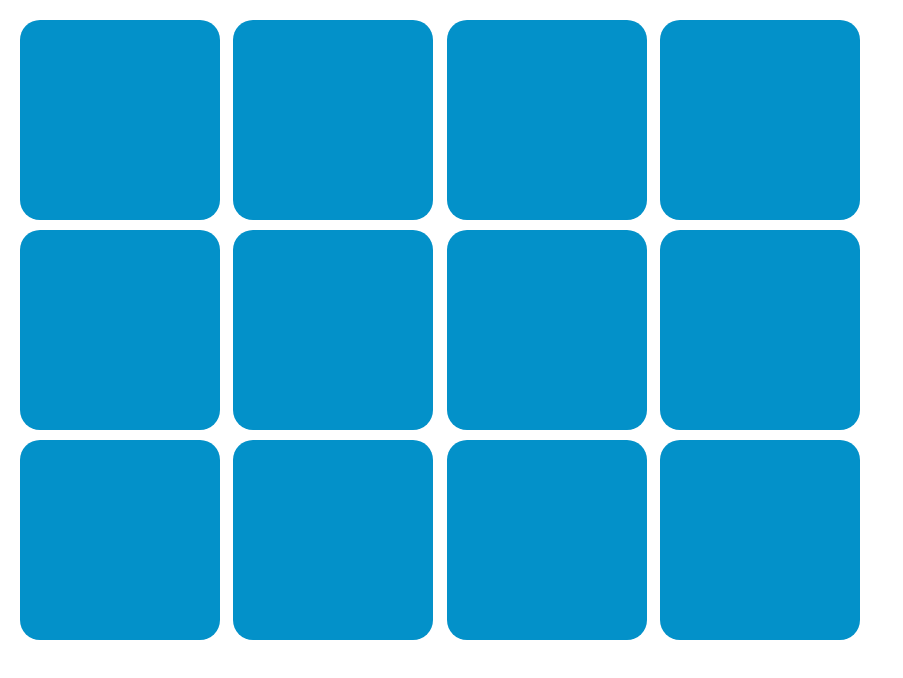
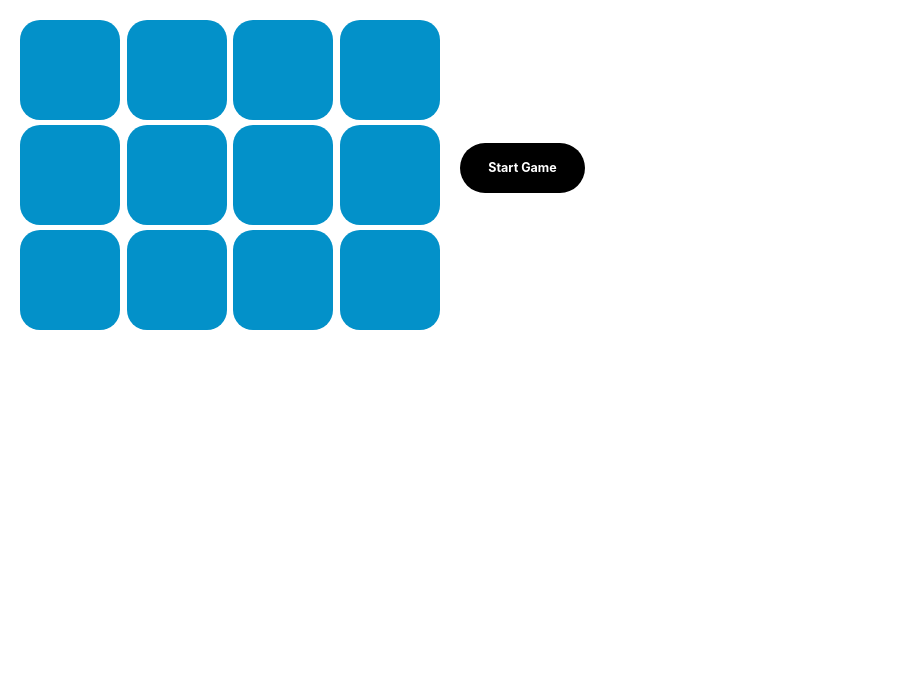
Before and after one commit to Samuel2007/Tile_Matching_Game_Frontend, a React (Create React App) app: page / in a window 1280 px wide. Shown: the top 678 px of the page, without its empty margins (0-903 px from the left). Built offline with nearby package versions, Linux system fonts and the light colour scheme.

Commit message:
task/gameplay/start button adn UI

```diff
--- a/src/App.css
+++ b/src/App.css
@@ -1,38 +1,5 @@
 .App {
   text-align: center;
+  display: flex;
+  align-items: center;
 }
-
-.App-logo {
-  height: 40vmin;
-  pointer-events: none;
-}
-
-@media (prefers-reduced-motion: no-preference) {
-  .App-logo {
-    animation: App-logo-spin infinite 20s linear;
-  }
-}
-
-.App-header {
-  background-color: #282c34;
-  min-height: 100vh;
-  display: flex;
-  flex-direction: column;
-  align-items: center;
-  justify-content: center;
-  font-size: calc(10px + 2vmin);
-  color: white;
-}
-
-.App-link {
-  color: #61dafb;
-}
-
-@keyframes App-logo-spin {
-  from {
-    transform: rotate(0deg);
-  }
-  to {
-    transform: rotate(360deg);
-  }
-}
--- a/src/App.js
+++ b/src/App.js
@@ -1,10 +1,20 @@
 import "./App.css";
 import TilesContainer from "./components/TilesContainer/TileContainer";
+import StartGameButton from "./components/StartGameButton/StartGameButton";
+import { useState } from "react";
 
 function App() {
+  const [isGameStarted, setIsGameStarted] = useState(false);
   return (
     <div className="App">
-      <TilesContainer />
+      <TilesContainer
+        isGameStarted={isGameStarted}
+        setIsGameStarted={setIsGameStarted}
+      />
+      <StartGameButton
+        isGameStarted={isGameStarted}
+        setIsGameStarted={setIsGameStarted}
+      />
     </div>
   );
 }
--- /dev/null
+++ b/src/components/StartGameButton/StartGameButton.css
@@ -0,0 +1,14 @@
+.StartButton {
+  height: 50px;
+  width: 125px;
+  border-radius: 40px;
+  background-color: black;
+  display: flex;
+  align-items: center;
+  justify-content: center;
+}
+.StartButtonText {
+  color: white;
+  font-weight: bold;
+  font-size: 12.5px;
+}
--- /dev/null
+++ b/src/components/StartGameButton/StartGameButton.jsx
@@ -0,0 +1,19 @@
+import React, { useState } from "react";
+import "./StartGameButton.css";
+
+function StartGameButton({ isGameStarted, setIsGameStarted }) {
+  if (isGameStarted) {
+    return null;
+  }
+  const onClickHandler = () => {
+    setIsGameStarted(true);
+  };
+
+  return (
+    <div className="StartButton" onClick={onClickHandler}>
+      <p className="StartButtonText">Start Game</p>
+    </div>
+  );
+}
+
+export default StartGameButton;
--- a/src/components/Tile/Tile.css
+++ b/src/components/Tile/Tile.css
@@ -1,13 +1,13 @@
 .Image {
-  width: 200px;
-  height: 200px;
+  width: 100px;
+  height: 100px;
   border-radius: 20px;
   object-fit: "cover";
 }
 
 .Tile {
-  height: 200px;
-  width: 200px;
+  height: 100px;
+  width: 100px;
   border-radius: 20px;
   background-color: rgb(3, 145, 201);
 }
--- a/src/components/Tile/Tile.jsx
+++ b/src/components/Tile/Tile.jsx
@@ -11,7 +11,7 @@ function Tile({
   clickedImagePaths,
 }) {
   const onClickHandler = () => {
-    if (clickedImagePaths.length < 2) {
+    if (clickedImagePaths.length < 2 && !cardState[index].isVisible) {
       const newCardState = cardState.map((card) => {
         if (index === card.ID) {
           return { ...card, isVisible: true };
@@ -22,7 +22,6 @@ function Tile({
       setImagePath([...clickedImagePaths, pictureTile]);
     }
   };
-
   return (
     <div className="Tile" onClick={onClickHandler}>
       {isVisible && <img src={pictureTile} className="Image" />}
--- a/src/components/TilesContainer/TileContainer.css
+++ b/src/components/TilesContainer/TileContainer.css
@@ -5,6 +5,6 @@
   margin-top: 20px;
   margin-left: 20px;
   margin-right: 20px;
-  width: 840px;
-  height: 630px;
+  width: 420px;
+  height: 315px;
 }
--- a/src/components/TilesContainer/TileContainer.jsx
+++ b/src/components/TilesContainer/TileContainer.jsx
@@ -20,7 +20,6 @@ const cards = listToDisplay.map((element, index) => {
 function TilesContainer() {
   const [clickedImagePaths, setImagePaths] = useState([]); // ['url1', 'url2'] => url1 !== url2 => setCardsState
   const [cardState, setCardsState] = useState(cards);
-  console.log(clickedImagePaths);
 
   useEffect(() => {
     if (clickedImagePaths.length === 2) {
@@ -37,7 +36,7 @@ function TilesContainer() {
           setCardsState(newCardState);
           setImagePaths([]);
         }
-      }, 1000);
+      }, 100);
     }
     // clickedImagePaths.length === 2 -> akcja sprawdzająca czy clickedImagePaths[0] === clickedImagePaths[1] =>
   }, [clickedImagePaths]);
```
